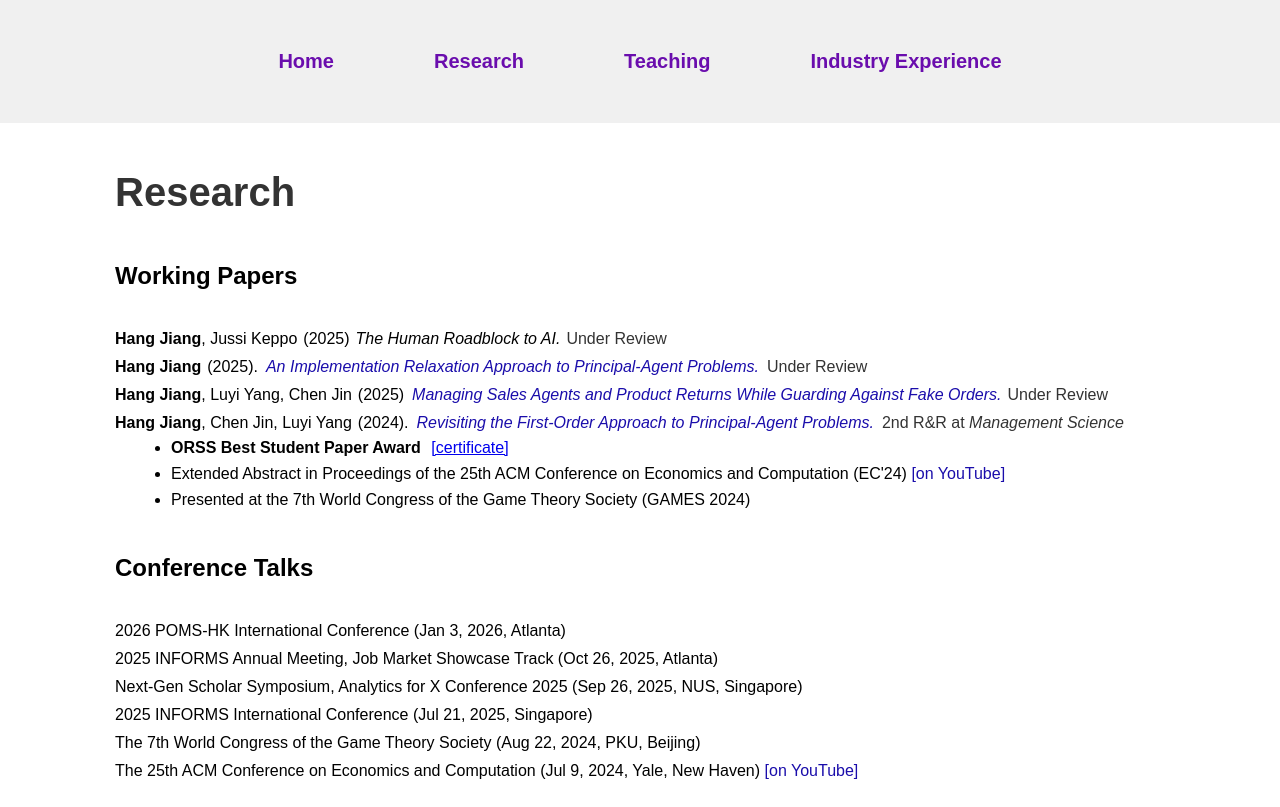
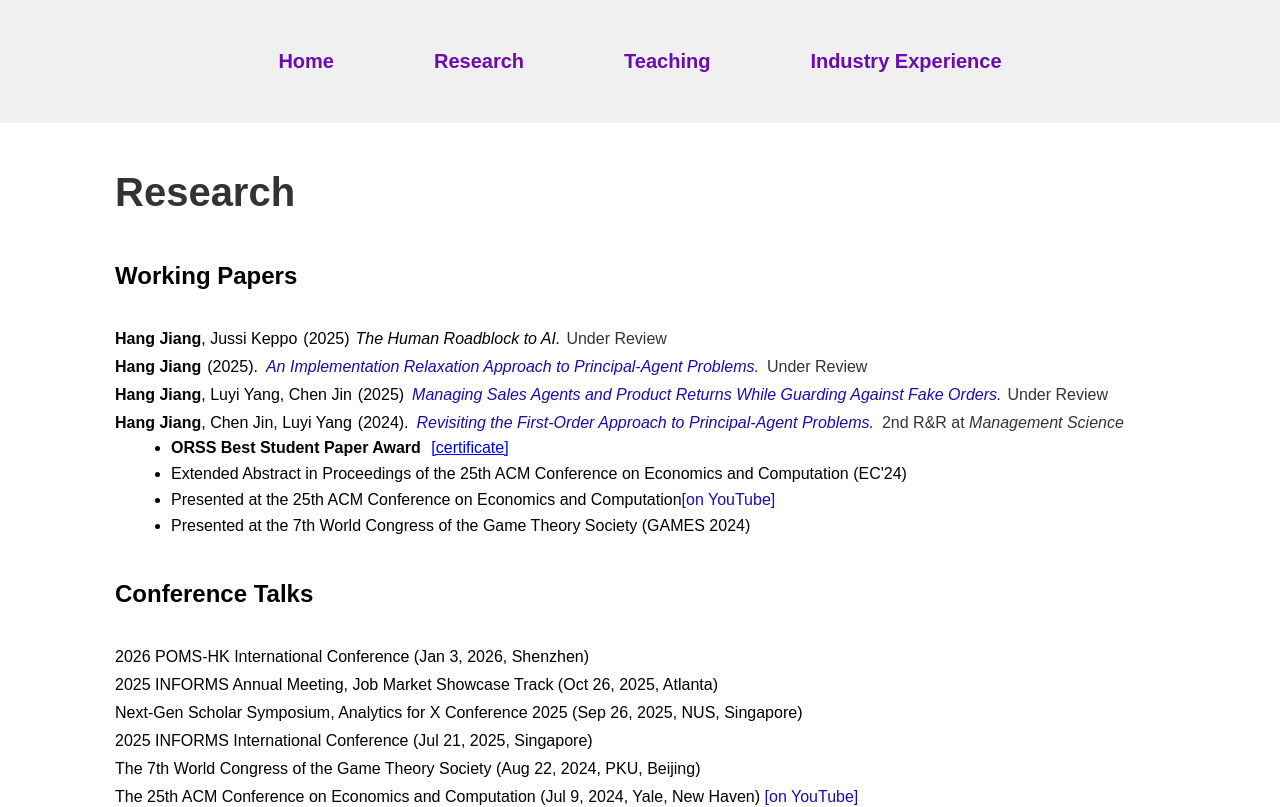
Before and after one commit to JHaaa/jianghang.github.io, a Next.js app: page /research in a window 1280 px wide. Shown: the top 807 px of the page. Built offline with nearby package versions, Linux system fonts and the light colour scheme.

Commit message:
Update website content

```diff
--- a/src/app/research/page.tsx
+++ b/src/app/research/page.tsx
@@ -86,6 +86,9 @@ const ResearchPage = () => {
 
     <li>
     Extended Abstract in Proceedings of the 25th ACM Conference on Economics and Computation (EC&apos;24){' '}
+    </li>
+    <li>
+      Presented at the 25th ACM Conference on Economics and Computation
       <a
         href="https://www.youtube.com/watch?v=6VRMU8f5dT8"
         target="_blank"
@@ -95,7 +98,6 @@ const ResearchPage = () => {
         [on YouTube]
       </a>
     </li>
-
     <li>
       Presented at the 7th World Congress of the Game Theory Society (GAMES 2024)
     </li>
@@ -107,7 +109,7 @@ const ResearchPage = () => {
       <h3 className={styles.header}>Conference Talks</h3>
       <ul className={styles.customList}>
       <li>
-          2026 POMS-HK International Conference (Jan 3, 2026, Atlanta)
+          2026 POMS-HK International Conference (Jan 3, 2026, Shenzhen)
         </li>
         <li>
            2025 INFORMS Annual Meeting, Job Market Showcase Track (Oct 26, 2025, Atlanta)
```
